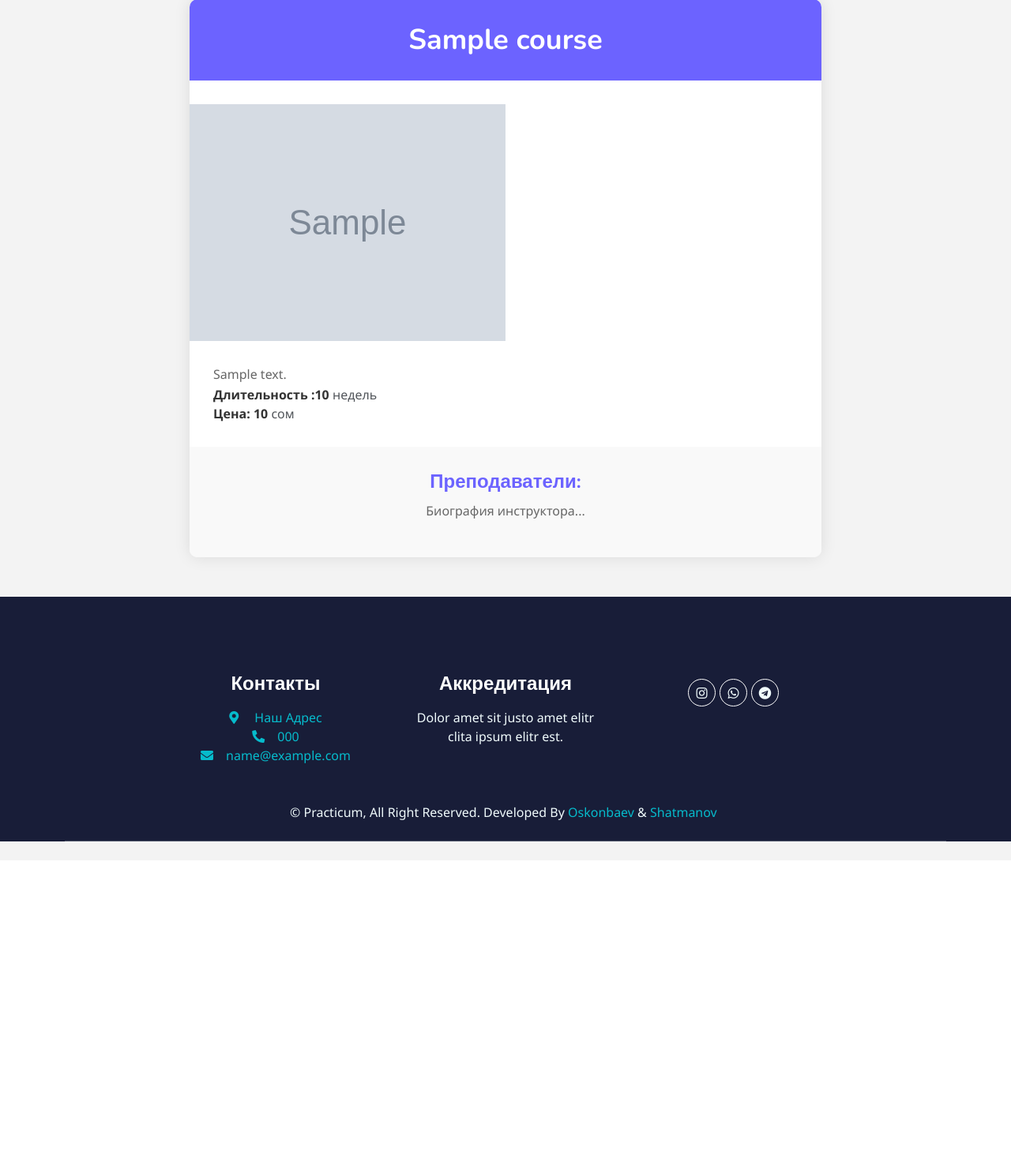
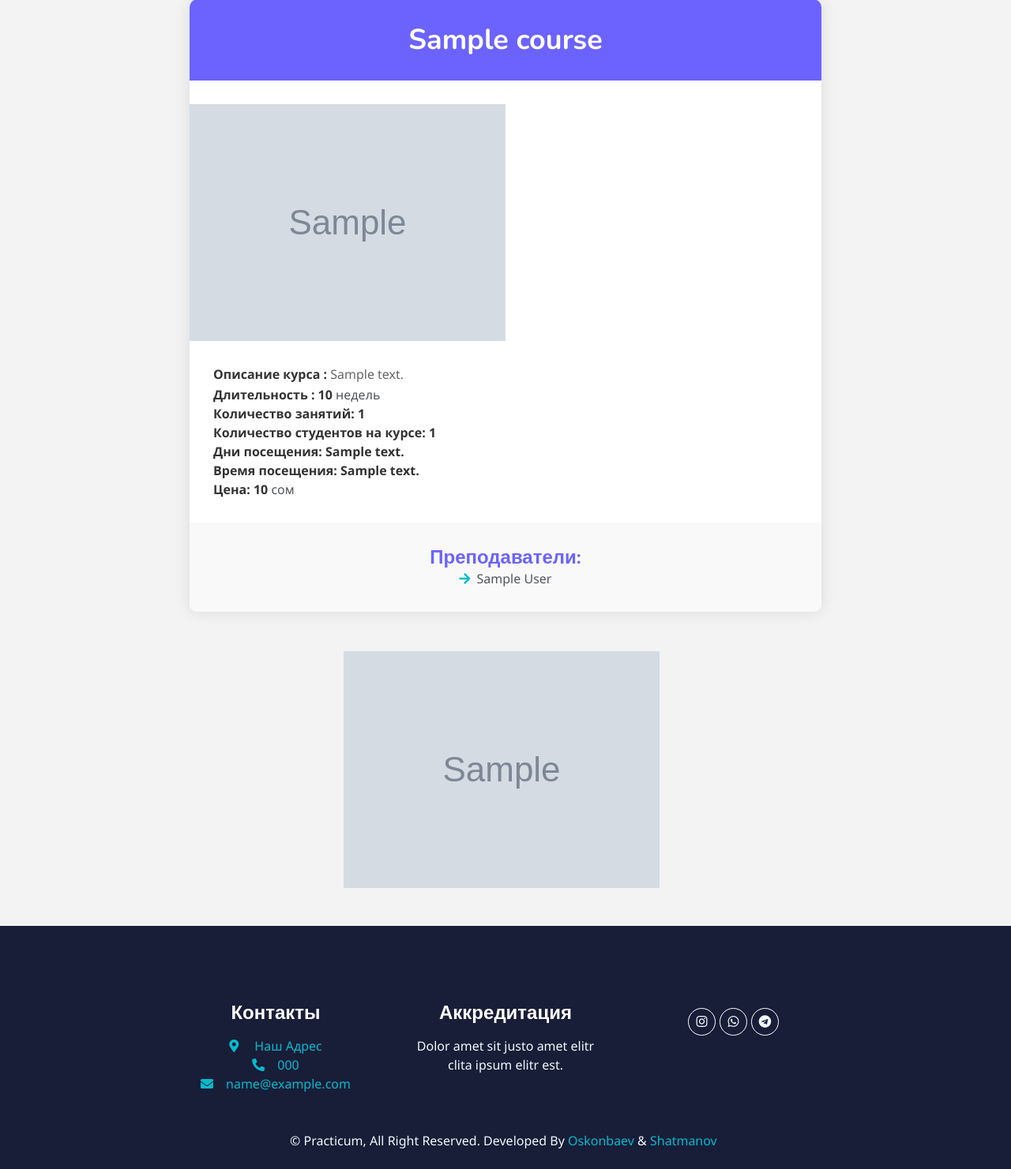
Before and after one commit to Dastan-Oskonbaev/Financial_Academy, a Django app: page /course/1/ in a window 1280 px wide. Shown: the part 126-1607 px from the top of the page at 79% size. Before the commit the page ends 1192 px from the top, so only its background shows below. Run offline with Django 4.2, Linux system fonts and the light colour scheme; tables that the repository leaves empty hold one stand-in row (values such as "Sample post"); grey boxes marked "Sample" are stand-in pictures; some libraries are stand-ins or nearby versions.

Commit message:
Added course_detail/html

```diff
--- a/apps/academy/templates/academy/course_detail.html
+++ b/apps/academy/templates/academy/course_detail.html
@@ -58,9 +58,13 @@
         }
 
          .instructor-section {
+        /* Updated styles */
         background-color: #f9f9f9;
         padding: 30px;
         text-align: center;
+        display: flex;
+        flex-direction: column;
+        align-items: center;
     }
 
         .instructor-name {
@@ -74,30 +78,89 @@
             line-height: 1.6;
             margin-top: 10px;
         }
+        .modal-overlay {
+    display: none;
+    position: fixed;
+    top: 0;
+    left: 0;
+    width: 100%;
+    height: 100%;
+    background: rgba(0, 0, 0, 0.7);
+    z-index: 9999;
+    cursor: pointer;
+    align-items: center;
+    justify-content: center;
+}
+
+.modal-content {
+    max-width: 60%;
+    max-height: 80%;
+}
+
+.modal-content img {
+    width: 100%;
+    height: auto;
+    object-fit: contain;
+}
+
+.modal-overlay.active {
+    display: flex;
+}
+
     </style>
+<script>
+    // JavaScript код
+document.addEventListener('DOMContentLoaded', function() {
+    var imageWrappers = document.querySelectorAll('.image-wrapper');
+    var modalOverlays = document.querySelectorAll('.modal-overlay');
+
+    imageWrappers.forEach(function(wrapper, index) {
+        wrapper.addEventListener('click', function() {
+            modalOverlays[index].classList.toggle('active');
+        });
+    });
+});
+
+</script>
+
     <div class="course-container">
         <div class="course-header">
             <h1 class="course-title">{{ course.name}}</h1>
         </div>
-        <img src={{ course.images.first.images.url }} alt="Изображение курса" class="course-image">
+        <img src="{{ course.images.first.images.url }}" alt="Изображение курса" class="course-image">
         <div class="course-details">
-            <p class="course-description">{{ course.description }}</p>
-            <p><strong>Длительность :{{ course.duration }}</strong> недель</p>
+            <p class="course-description"><strong>Описание курса : </strong>{{ course.description }}</p>
+            <p><strong>Длительность : {{ course.duration }}</strong> недель</p>
+            <p><strong>Количество занятий: {{ course.number_of_exercises}}</strong> </p>
+            <p><strong>Количество студентов на курсе: {{ course.number_of_students}}</strong> </p>
+            <p><strong>Дни посещения: {{ course.visiting_days}}</strong> </p>
+            <p><strong>Время посещения: {{ course.visiting_time}}</strong></p>
             <p><strong>Цена: {{ course.price}}</strong> сом</p>
         </div>
      <div class="instructor-section">
         <h2 class="instructor-name">Преподаватели:</h2>
-    {% for teacher in teachers %}
         <div class="col-sm-6">
-            <p class="mb-0"><i class="fa fa-arrow-right text-primary me-2"></i>{{ teacher.name }}</p>
-            {% for course in teacher.courses.all %}
-                <p><a href="{% url 'course_detail' course.pk %}">{{ course.name }}</a></p>
+            {% for teacher in course.teachers.all %}
+                <p class="mb-0"><i class="fa fa-arrow-right text-primary me-2"></i>{{ teacher.full_name }}</p>
             {% endfor %}
         </div>
+    </div>
+</div>
+        <div class="row justify-content-center">
+    {% for image in course.images.all %}
+    <div class="col-sm-4">
+        <div class="image-wrapper">
+            <img src="{{ image.images.url }}" class="img-fluid" alt="{{ image.course.name }}">
+            <div class="modal-overlay">
+                <div class="modal-content">
+                    <img src="{{ image.images.url }}" class="modal-image" alt="{{ image.couse.name }}">
+                </div>
+            </div>
+        </div>
+    </div>
     {% endfor %}
-    <p class="instructor-bio">Биография инструктора...</p>
-</div>
 </div>
 
 
+
 {% endblock content %}
--- a/apps/academy/views.py
+++ b/apps/academy/views.py
@@ -72,12 +72,14 @@ class CourseDetailView(View):
     def get(self, request, course_id):
         course = get_object_or_404(Course, id=course_id)
         contact = Contact.objects.all()
+        teacher = Teacher.objects.all()
         form = RequestForm()
         context = {
             'title': f'{course.name} - курс',
             'course': course,
             'contact': contact,
             'form': form,
+            'teacher': teacher,
         }
         return render(request, 'academy/course_detail.html', context)
 
```
Lines whose indentation alone changed are shown as unchanged.
